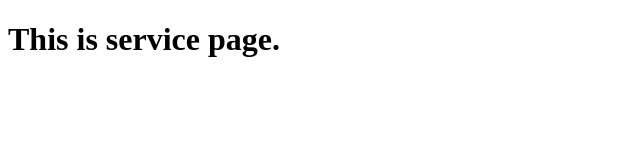
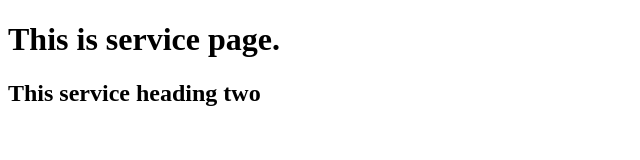
Before and after one commit to shamimspro/shamim-projects, a plain HTML site: page service.html in a window 1280 px wide. Shown: the whole page, without its empty margins (0-640 px from the left). Drawn offline with Linux system fonts and the light colour scheme.

Commit message:
service second commit

```diff
--- a/service.html
+++ b/service.html
@@ -8,5 +8,6 @@
 </head>
 <body>
     <h1>This is service page.</h1>
+    <h2>This service heading two</h2>
 </body>
 </html>
```
